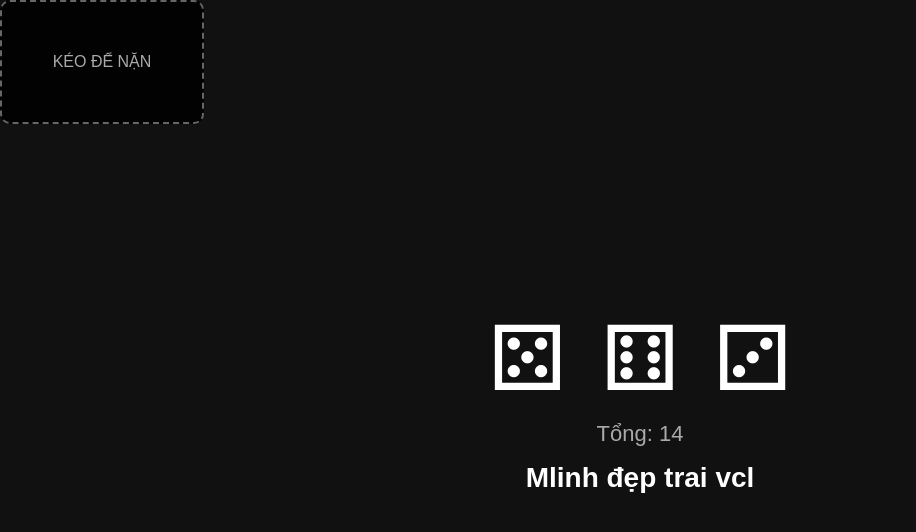
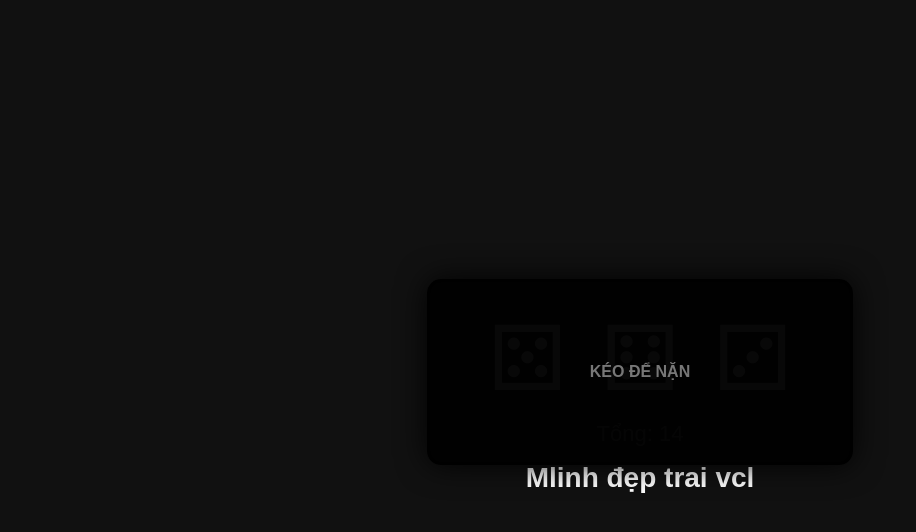
Before and after one commit to lacmythical/Dice, a plain HTML site: page index.html in a window 1280 px wide. Shown: the whole page, without its empty margins (0-916 px from the left). Drawn offline with Linux system fonts and the light colour scheme.

Commit message:
Update index.html

```diff
--- a/index.html
+++ b/index.html
@@ -41,22 +41,24 @@
       font-weight: bold;
     }
 
-    /* TẤM CHE */
+    /* ===== TẤM CHE ===== */
     .cover {
       position: absolute;
-      width: 200px;
-      height: 120px;
-      background: rgba(0, 0, 0, 0.85);
-      border: 2px dashed #666;
-      border-radius: 10px;
+      width: 420px;          /* che kín 3 xúc xắc */
+      height: 180px;
+      background: rgba(0, 0, 0, 0.97); /* gần như không xuyên */
+      border: 3px solid #000;
+      border-radius: 14px;
       cursor: grab;
       z-index: 10;
       display: flex;
       align-items: center;
       justify-content: center;
-      color: #aaa;
+      color: #777;
+      font-weight: bold;
       user-select: none;
       touch-action: none;
+      box-shadow: 0 0 30px rgba(0,0,0,0.9);
     }
 
     .cover:active {
@@ -72,6 +74,7 @@
     <div class="result" id="result"></div>
   </div>
 
+  <!-- TẤM CHE -->
   <div class="cover" id="cover">KÉO ĐỂ NẶN</div>
 
   <script>
@@ -104,14 +107,22 @@
       resultEl.textContent = "Hòa (10)";
     }
 
-    // ==== KÉO TẤM CHE ====
+    // ==== ĐẶT TẤM CHE CHE KÍN BAN ĐẦU ====
     const cover = document.getElementById("cover");
+
+    // căn giữa màn hình (đè xúc xắc)
+    cover.style.left = "50%";
+    cover.style.top = "50%";
+    cover.style.transform = "translate(-50%, -65%)";
+
+    // ==== KÉO CHE ====
     let dragging = false;
     let offsetX = 0;
     let offsetY = 0;
 
     function startDrag(e) {
       dragging = true;
+      cover.style.transform = "none";
       const rect = cover.getBoundingClientRect();
       const x = e.touches ? e.touches[0].clientX : e.clientX;
       const y = e.touches ? e.touches[0].clientY : e.clientY;
```
